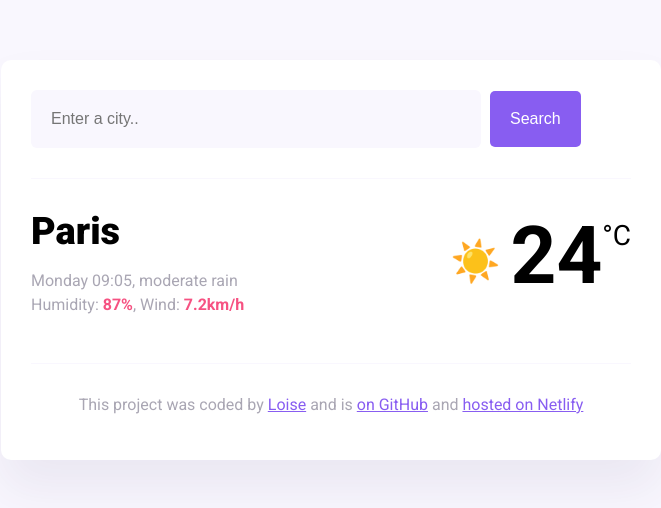
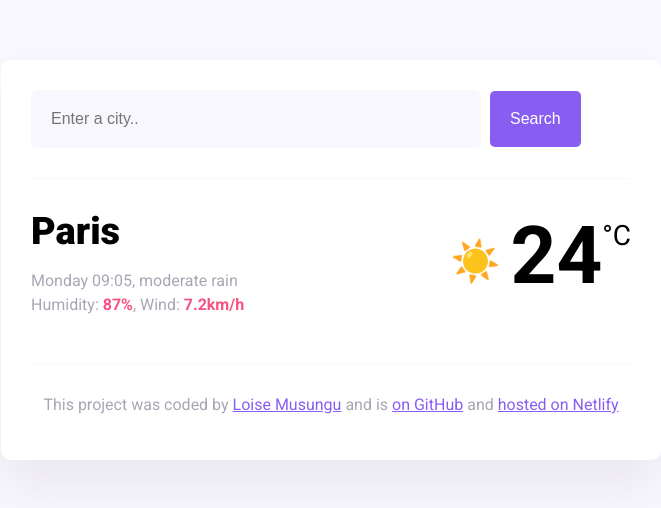
Before and after one commit to Shecodes2024/Weather-App-Shecodes, a plain HTML site: page index.html in a window 1280 px wide. Shown: the whole page, without its empty margins (309-970 px from the left). Drawn offline with nearby package versions, Linux system fonts and the light colour scheme.

Commit message:
Added my Surname
Changes done on the HTML file

```diff
--- a/index.html
+++ b/index.html
@@ -47,7 +47,9 @@
       <footer>
         <p>
           This project was coded by
-          <a href="https://github.com/Shecodes2024" target="_blank">Loise</a>
+          <a href="https://github.com/Shecodes2024" target="_blank"
+            >Loise Musungu</a
+          >
           and is
           <a
             href="https://github.com/Shecodes2024/Weather-App-Shecodes"
```
